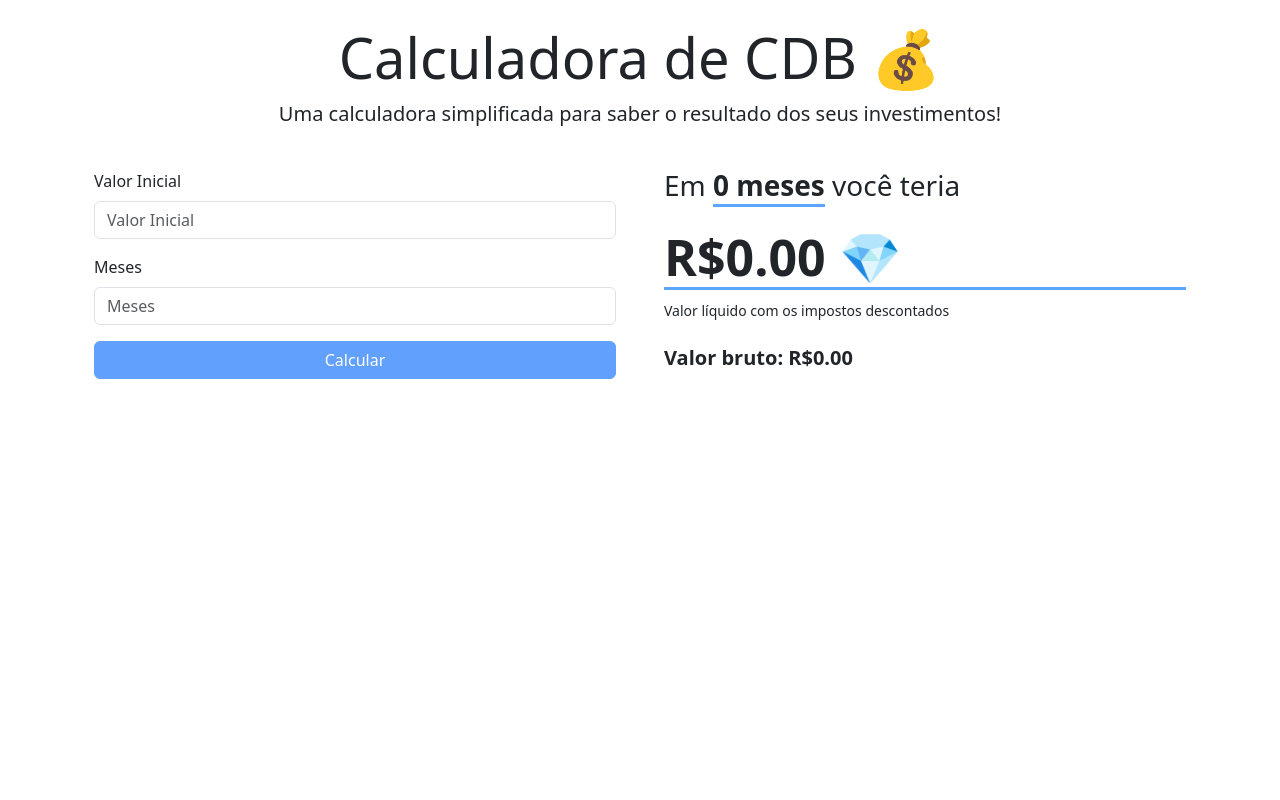
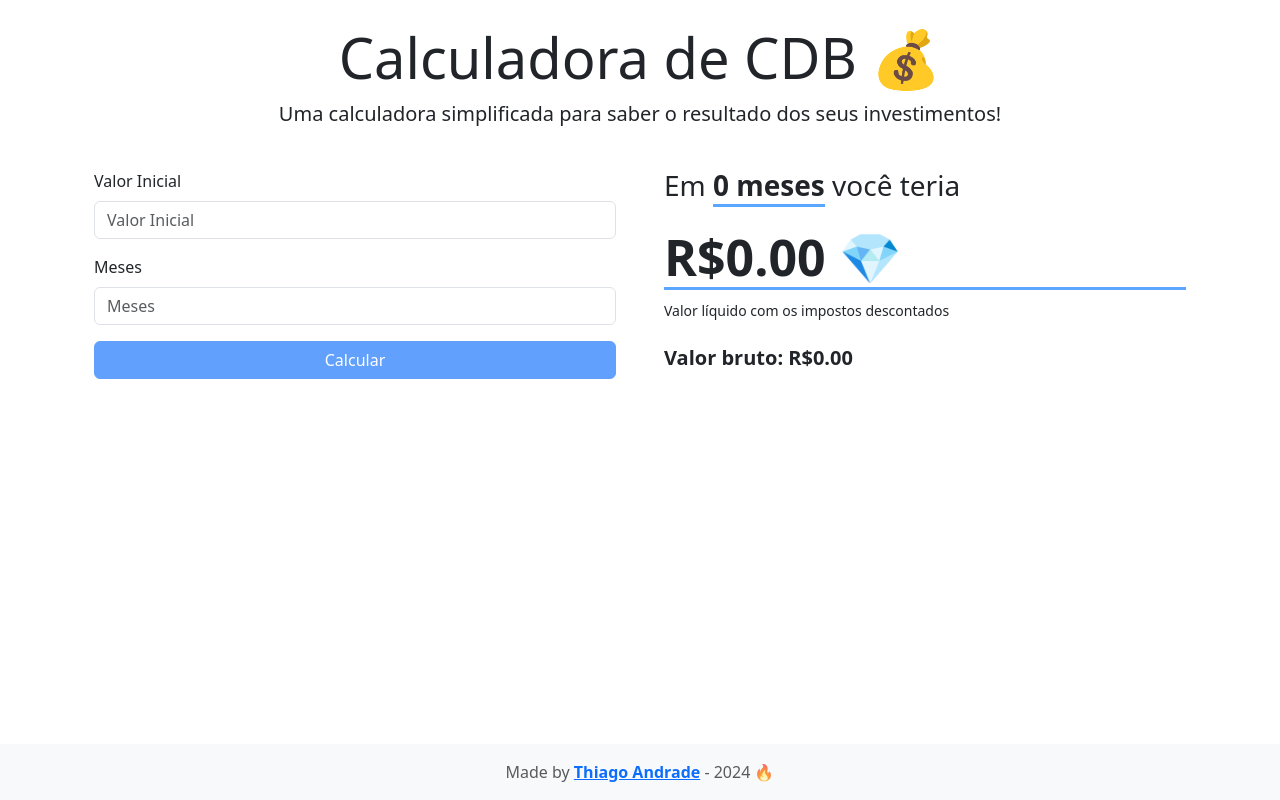
Before and after one commit to ThiagoAndradedev1/Calculo-CDB, an Angular app: page / in a window 1280 px wide. Built offline with nearby package versions, Linux system fonts and the light colour scheme.

Commit message:
Inclui footer

```diff
--- a/src/app/app.component.html
+++ b/src/app/app.component.html
@@ -1,3 +1,17 @@
-<div class="container">
-  <router-outlet></router-outlet>
-</div>
+<main class="flex-shrink-0">
+  <div class="container">
+    <router-outlet></router-outlet>
+  </div>
+</main>
+
+<footer class="footer mt-auto py-3 bg-light">
+  <div class="container">
+    <span class="text-muted"
+      >Made by
+      <span class="fw-bold">
+        <a href="https://github.com/ThiagoAndradedev1">Thiago Andrade</a>
+      </span>
+      - 2024 🔥</span
+    >
+  </div>
+</footer>
--- a/src/app/app.component.scss
+++ b/src/app/app.component.scss
@@ -1,3 +1,6 @@
-.container-full-title {
-  background: #ccc;
+.footer {
+  position: absolute;
+  bottom: 0;
+  width: 100%;
+  text-align: center;
 }
```
